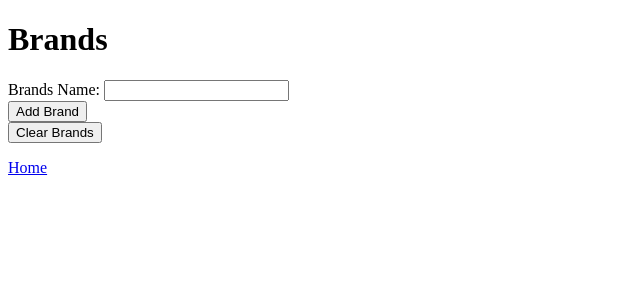
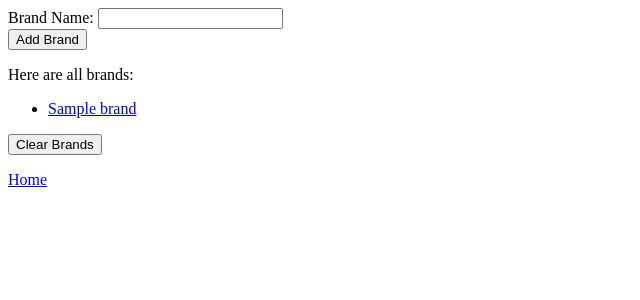
Before and after one commit to HeyConner/php4, a PHP site: template views/brands.html.twig in a window 1280 px wide. Shown: the top 300 px of the page, without its empty margins (0-640 px from the left). Run offline with PHP 8.4, Linux system fonts and the light colour scheme; the template is opened without the code that fills it: most values are stand-ins (such as "Sample title", 1, 10 or a date in 2020); some libraries are stand-ins or nearby versions.

Commit message:
push for review

```diff
--- a/views/brands.html.twig
+++ b/views/brands.html.twig
@@ -4,26 +4,25 @@
     <title>Brands</title>
   </head>
   <body>
-    <h1>Brands</h1>
-
-    {% if brands is not empty %}
-      <p>Brands:</p>
-      <ul>
-        {% for brands in brands %}
-          <li>{{ brands.getName }}</li>
-        {% endfor %}
-      </ul>
-    {% endif %}
-
     <form action='/brands' method='post'>
       <div>
-        <label for='brands_name'>Brands Name:</label>
+        <label for='brands_name'>Brand Name:</label>
         <input id='brand_name' name='brand_name' type='text'>
       </div>
     </form>
-    <form action=/>
+     <form action=/>
      <button type="submit">Add Brand</button>
     </form>
+     {% if brands is not empty %}
+        <p>Here are all brands:</p>
+        <ul>
+            {% for brand in brands %}
+                <li><a href="/brands/{{ brand.getId }}">{{ brand.getName }}</a></li>
+            {% endfor %}
+        </ul>
+    {% else %}
+        <p>No brands yet!</p>
+    {% endif %}
     <form action="/delete_brands" method="post">
       <button type="submit">Clear Brands</button>
     </form>
```
